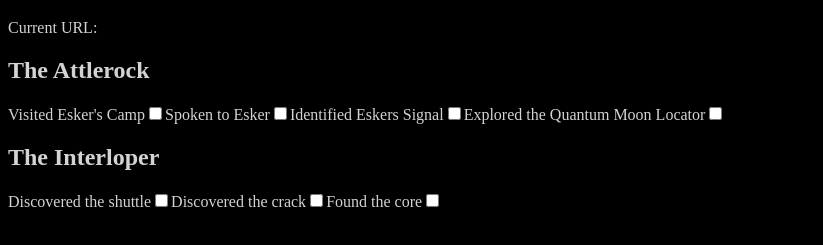
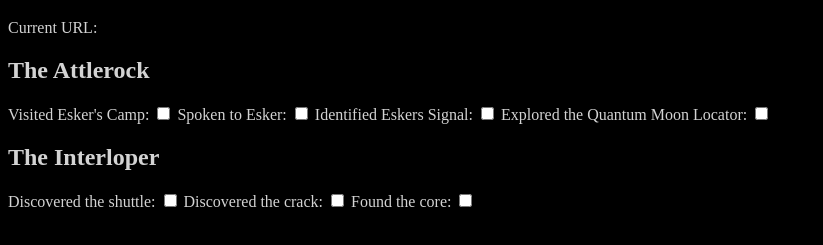
Before and after one commit to Jutastre/outerwildstracker, a plain HTML site: page index.html in a window 1280 px wide. Shown: the part 61-306 px from the top of the page, without its empty margins (0-823 px from the left). Drawn offline with Linux system fonts and the light colour scheme.

Commit message:
removed junk

```diff
--- a/index.html
+++ b/index.html
@@ -68,23 +68,19 @@
       header = document.createElement('h2');
       header.innerHTML = planet.name;
       span = document.createElement('span');
-      rb = document.createElement('rb');
 
       planet.pois.forEach((poi) => {
         label = document.createElement('span');
-        label.innerHTML = poi;
+        label.innerHTML = '\n' + poi + ': ';
         box = document.createElement('input');
         box.type = "checkbox";
         box.id = unused_id;
         unused_id = unused_id + 1;
-        inner_rb = document.createElement('rb');
-        label.appendChild(inner_rb);
         span.appendChild(label);
         span.appendChild(box);
       });
       tracker.appendChild(header);
       tracker.appendChild(span);
-      tracker.appendChild(rb);
     });
 
     const checkboxes = document.querySelectorAll('input[type="checkbox"]');
```
